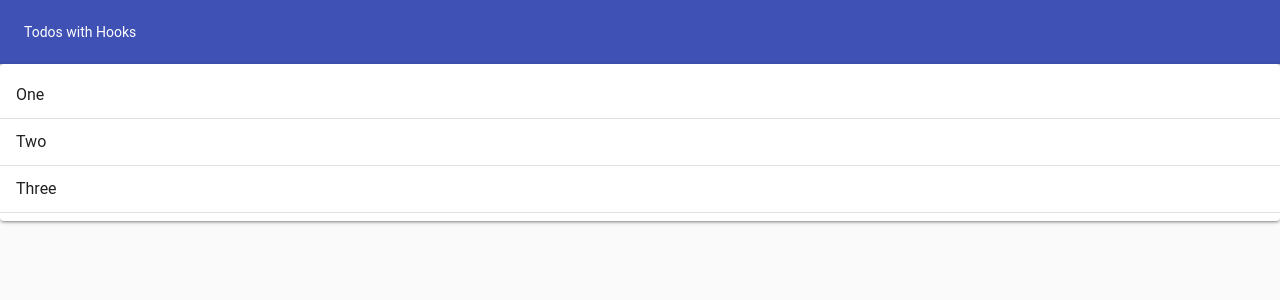
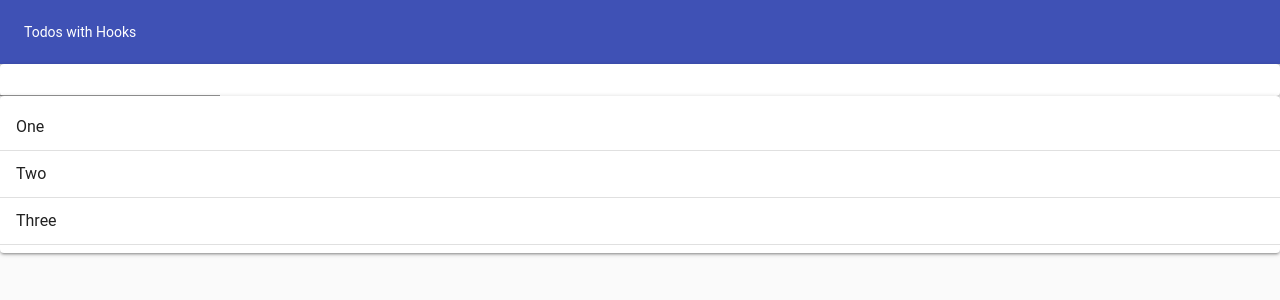
Before and after one commit to peterPalVanyo/todo-hook, a React (Create React App) app: page / in a window 1280 px wide. Shown: the top 300 px of the page. Built offline with nearby package versions, Linux system fonts and the light colour scheme.

Commit message:
todoForm using useInputState as a useState handler

```diff
--- a/src/TodoApp.js
+++ b/src/TodoApp.js
@@ -1,5 +1,6 @@
 import React, {useState} from 'react'
 import TodoList from './TodoList'
+import TodoForm from './TodoForm'
 import Typography from '@material-ui/core/Typography'
 import Paper from '@material-ui/core/Paper'
 import AppBar from '@material-ui/core/AppBar'
@@ -20,6 +21,7 @@
                     <Typography color='inherit'>Todos with Hooks</Typography>
                 </Toolbar>
             </AppBar>
+            <TodoForm/>
             <TodoList todos={todos} />
         </Paper>
 
--- /dev/null
+++ b/src/TodoForm.js
@@ -0,0 +1,16 @@
+import React from 'react'
+import useInputState from './hooks/useInputState'
+import Paper from '@material-ui/core/Paper'
+import TextField from '@material-ui/core/TextField'
+
+function TodoForm() {
+    const [value, handleChange, reset] = useInputState('')
+    return (
+        <Paper>
+            {value}
+            <TextField value={value} onChange={handleChange} />
+        </Paper>
+
+    )
+}
+export default TodoForm
--- /dev/null
+++ b/src/hooks/useInputState.js
@@ -0,0 +1,12 @@
+import {useState} from 'react'
+
+export default initialValue => {
+    const [value, setValue] = useState(initialValue)
+    const handleChange = e => {
+        setValue(e.target.value)
+    }
+    const reset = () => {
+        setValue('')
+    }
+    return [value, handleChange, reset]
+}
```
